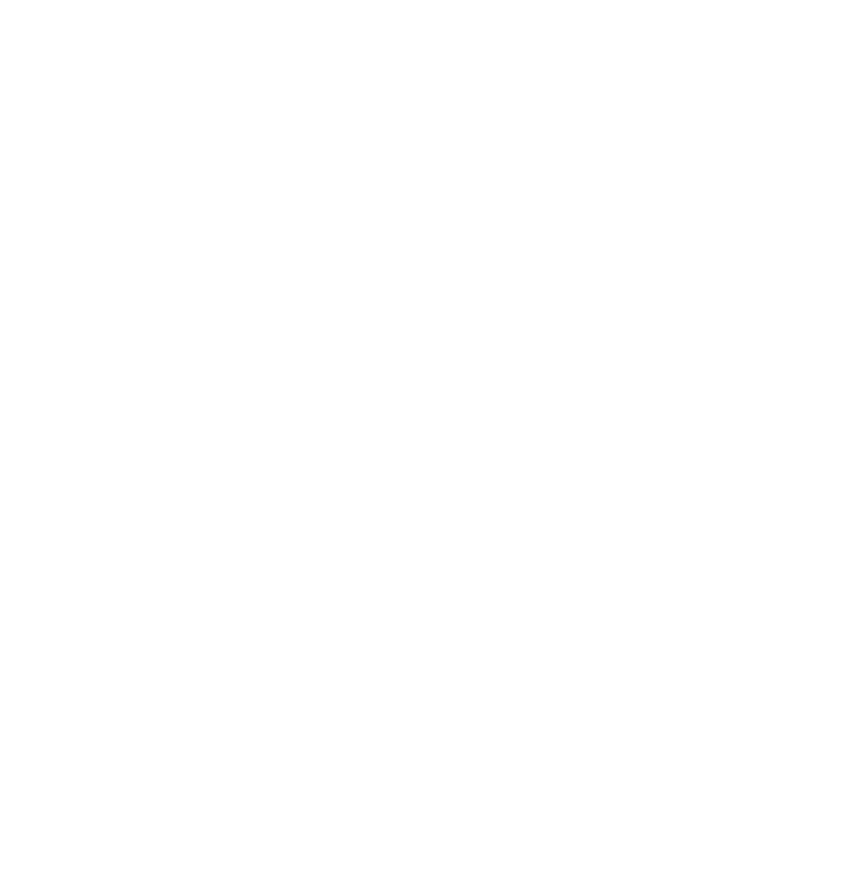
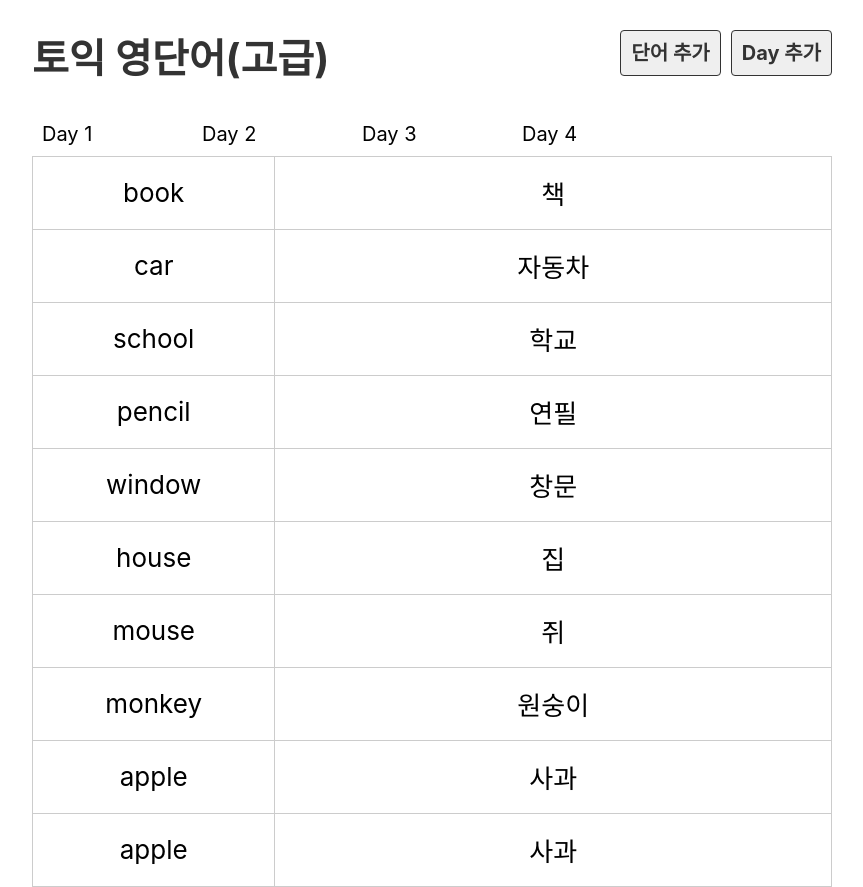
Before and after one commit to uiseop/About-HTM_CSS_JS, a React (Create React App) app in the folder myDictionary/: page / in a window 1280 px wide. Shown: the whole page, without its empty margins (208-1071 px from the left). Before the commit the page ends 800 px from the top, so only its background shows below. Built offline with nearby package versions, Linux system fonts and the light colour scheme.

Commit message:
더미 데이터 구현

```diff
--- a/myDictionary/src/App.css
+++ /dev/null
@@ -1,45 +0,0 @@
-.App {
-  text-align: center;
-}
-
-.App-logo {
-  height: 40vmin;
-  pointer-events: none;
-}
-
-@media (prefers-reduced-motion: no-preference) {
-  .App-logo {
-    animation: App-logo-spin infinite 20s linear;
-  }
-}
-
-.App-header {
-  background-color: #282c34;
-  min-height: 100vh;
-  display: flex;
-  flex-direction: column;
-  align-items: center;
-  justify-content: center;
-  font-size: calc(10px + 2vmin);
-  color: white;
-}
-
-.App-link {
-  color: #61dafb;
-}
-
-@keyframes App-logo-spin {
-  from {
-    transform: rotate(0deg);
-  }
-  to {
-    transform: rotate(360deg);
-  }
-}
-
-.box{
-  margin: 10px auto;
-  width: 100px;
-  height: 100px;
-  background-color: red;
-}
--- a/myDictionary/src/App.js
+++ b/myDictionary/src/App.js
@@ -1,9 +1,13 @@
-
-import './App.css';
+import DayList from './component/DayList';
+import Header from './component/Header';
+import Day from './component/Day';
 function App() {
 
   return (
     <div className="App">
+      <Header/>
+      <DayList/>
+      <Day/>
     </div>
 
   );
--- /dev/null
+++ b/myDictionary/src/component/Day.js
@@ -0,0 +1,18 @@
+import data from "../db/data.json";
+
+export default function Day() {
+  return (
+    <div className="wordsz">
+      <table>
+        <tbody>
+          {data.words.map((word) => (
+            <tr key={word.id}>
+              <td>{word.eng}</td>
+              <td>{word.kor}</td>
+            </tr>
+          ))}
+        </tbody>
+      </table>
+    </div>
+  );
+}
--- /dev/null
+++ b/myDictionary/src/component/DayList.js
@@ -0,0 +1,13 @@
+import dummy from "../db/data.json";
+
+export default function DayList() {
+  return (
+    <div className="daylist">
+      <ul className="list_day">
+        {dummy.days.map(day =>
+          <li key={day.id}>Day {day.day}</li>
+        )}
+      </ul>
+    </div>
+  );
+}
--- /dev/null
+++ b/myDictionary/src/component/Header.js
@@ -0,0 +1,13 @@
+export default function Header() {
+  return (
+    <div className="header">
+      <h1>
+        <a href="/">토익 영단어(고급)</a>
+      </h1>
+      <div className="menu">
+          <a href="#x" className="link">단어 추가</a>
+          <a href="#x" className="link">Day 추가</a>
+      </div>
+    </div>
+  );
+}
--- /dev/null
+++ b/myDictionary/src/db/data.json
@@ -0,0 +1,92 @@
+{
+    "days": [
+      {
+        "id": 1,
+        "day": 1
+      },
+      {
+        "id": 2,
+        "day": 2
+      },
+      {
+        "id": 3,
+        "day": 3
+      },
+      {
+        "day": 4,
+        "id": 4
+      }
+    ],
+    "words": [
+      {
+        "id": 1,
+        "day": 1,
+        "eng": "book",
+        "kor": "책",
+        "isDone": false
+      },
+      {
+        "id": 3,
+        "day": 2,
+        "eng": "car",
+        "kor": "자동차",
+        "isDone": false
+      },
+      {
+        "id": 5,
+        "day": 3,
+        "eng": "school",
+        "kor": "학교",
+        "isDone": false
+      },
+      {
+        "id": 6,
+        "day": 3,
+        "eng": "pencil",
+        "kor": "연필",
+        "isDone": false
+      },
+      {
+        "day": "3",
+        "eng": "window",
+        "kor": "창문",
+        "isDone": false,
+        "id": 7
+      },
+      {
+        "day": "3",
+        "eng": "house",
+        "kor": "집",
+        "isDone": false,
+        "id": 8
+      },
+      {
+        "day": "2",
+        "eng": "mouse",
+        "kor": "쥐",
+        "isDone": false,
+        "id": 9
+      },
+      {
+        "day": "4",
+        "eng": "monkey",
+        "kor": "원숭이",
+        "isDone": false,
+        "id": 10
+      },
+      {
+        "day": "4",
+        "eng": "apple",
+        "kor": "사과",
+        "isDone": false,
+        "id": 11
+      },
+      {
+        "day": "3",
+        "eng": "apple",
+        "kor": "사과",
+        "isDone": false,
+        "id": 12
+      }
+    ]
+  }
--- a/myDictionary/src/index.css
+++ b/myDictionary/src/index.css
@@ -1,13 +1,132 @@
 body {
   margin: 0;
-  font-family: -apple-system, BlinkMacSystemFont, 'Segoe UI', 'Roboto', 'Oxygen',
-    'Ubuntu', 'Cantarell', 'Fira Sans', 'Droid Sans', 'Helvetica Neue',
+  font-family: -apple-system, BlinkMacSystemFont, "Segoe UI", "Roboto", "Oxygen",
+    "Ubuntu", "Cantarell", "Fira Sans", "Droid Sans", "Helvetica Neue",
     sans-serif;
   -webkit-font-smoothing: antialiased;
   -moz-osx-font-smoothing: grayscale;
+  font-size: 20px;
+}
+
+ol,
+ul {
+  margin: 0;
+  padding: 0;
+  list-style: none;
 }
 
 code {
-  font-family: source-code-pro, Menlo, Monaco, Consolas, 'Courier New',
+  font-family: source-code-pro, Menlo, Monaco, Consolas, "Courier New",
     monospace;
 }
+
+a {
+  text-decoration: none;
+  color: #333;
+}
+
+.App {
+  width: 800px;
+  margin: 0 auto;
+}
+
+.header {
+  position: relative;
+}
+
+.header .menu {
+  position: absolute;
+  top: 10px;
+  right: 0;
+}
+
+.header .link {
+  border: 1px solid #333;
+  padding: 10px;
+  margin-left: 10px;
+  background-color: #efefef;
+  font-weight: bold;
+  border-radius: 4px;
+}
+
+.list_day {
+  display: flex;
+  flex-wrap: wrap;
+}
+
+.list_day li {
+  flex: 20% 0 0;
+  box-sizing: border-box;
+  padding: 10px;
+}
+
+.list_day a {
+  display: block;
+  padding: 20px 0;
+  font-weight: bold;
+  color: #fff;
+  text-align: center;
+  border-radius: 10px;
+  background-color: dodgerblue;
+}
+
+table {
+  border-collapse: collapse;
+  width: 100%;
+}
+table td {
+  width: 25%;
+  height: 70px;
+  border: 1px solid #ccc;
+  text-align: center;
+  font-size: 26px;
+}
+
+table td:first-child {
+  width: 10%;
+}
+
+.off td {
+  background: #eee;
+  color: #ccc;
+}
+
+.btn_del {
+  margin-left: 10px;
+  color: #fff;
+  background-color: firebrick;
+}
+
+button {
+  padding: 10px;
+  font-weight: bold;
+  font-size: 18px;
+  cursor: pointer;
+  border: 0 none;
+  border-radius: 6px;
+  padding: 10px 20px;
+  color: #fff;
+  background-color: dodgerblue;
+}
+
+.input_area {
+  margin-bottom: 10px;
+}
+
+.input_area label {
+  display: block;
+  margin-bottom: 10px;
+}
+
+.input_area input {
+  width: 400px;
+  height: 40px;
+  font-size: 20px;
+  padding: 0 10px;
+}
+
+.input_area select {
+  width: 400px;
+  height: 40px;
+  font-size: 20px;
+}
```
Also changed, not shown: 1 other file (tests, documents, lock files or other folders).
